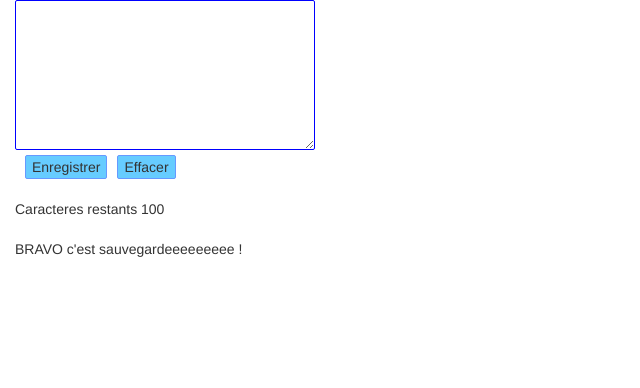
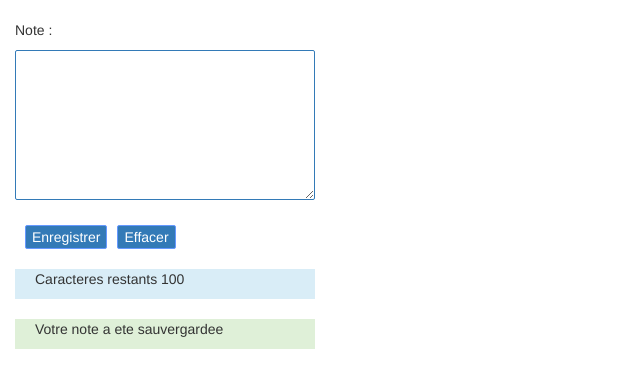
Before and after one commit to simplon-montreuil-promo4/angular-workshop, a website: page exochap3/exo1/index.html in a window 1280 px wide. Both pictures are taken after a click on the button "Enregistrer". Shown: the whole page, without its empty margins (0-640 px from the left). Drawn offline with nearby package versions, Linux system fonts and the light colour scheme.

Commit message:
couleur + warning

```diff
--- a/exochap3/exo1/app.js
+++ b/exochap3/exo1/app.js
@@ -6,6 +6,7 @@ $scope.$watch('note', function(newValue, oldValue) {
 //$scope.note.length = newValue.length; //à parti du moment ou on a un chagement dansa l'input lenght = newvalue/length
 if($scope.note.length > $scope.maxLength) {
 	$scope.note = oldValue;
+	$scope.rouge= "bgRed";
 }
 
 });
@@ -13,7 +14,8 @@ if($scope.note.length > $scope.maxLength) {
 //dehors de watch ici
 //dans le html on apelle la fonction donc avec les()
 $scope.sauvegarder = function (){
-	$scope.save = "BRAVO c'est sauvegardeeeeeeeee !";
+	$scope.save = "Votre note a ete sauvergardee";
+	$scope.message2 = "bgGreen";
 };
 
 $scope.effacer = function() {
--- a/exochap3/exo1/css/styles.css
+++ b/exochap3/exo1/css/styles.css
@@ -2,11 +2,10 @@
 margin: 0;
 }
 
-
 .champ-note {
 	width: 300px;
 	height: 150px;
-	border: 1px solid blue;
+	border: 1px solid #337AB7;
 	border-radius: 2px;
 	font-size: 12px;
 	text-align: left;
@@ -25,8 +24,32 @@ margin: 0;
 }
 
 .options button {
-	background-color: #66CCFF;
+	background-color: #337AB7;
 	border: 1px solid #6699FF;
 	border-radius: 2px;
 	margin-left: 10px;
+	color:white;
 }
+.message1 {
+	background-color: #D9EDF7;
+	width: 300px;
+	height: 30px;
+	padding-left: 20px;
+}
+
+.bgGreen {
+	background-color: #DFF0D8;
+	width: 300px;
+	height: 30px;
+	padding-left: 20px;
+}
+
+ .message2 p {
+ 	padding-left: 20px;
+}
+.options {
+	padding-top: 20px;
+}
+.bgRed {
+	background-color: red;
+}
--- a/exochap3/exo1/index.html
+++ b/exochap3/exo1/index.html
@@ -9,13 +9,14 @@
 </head>
 <body ng-controller="MainCtrl">
 <div class="container">
- 	<textarea class = "champ-note" type "text" ng-model ='note'></textarea>
+	<p>Note :</p>
+ 	<textarea class = "champ-note" type "text" ng-model ='note' ng-class="rouge"></textarea>
  	<div class="options">
- 	<button ng-click="sauvegarder()">Enregistrer</button>
+ 	<button ng-click="sauvegarder()" class="boutons">Enregistrer</button>
  	<button ng-click = "effacer()">Effacer</button>
  	</div>
- 	<p>Caracteres restants {{maxLength - note.length}} </p>
- 	<p>{{save}}</p>
+ 	<p class="message1">Caracteres restants {{maxLength - note.length}}</p>
+ 	<p ng-class="message2">{{save}}</p>
  		<!-- ici on apelle notre scope -->
 </div>
 
```
